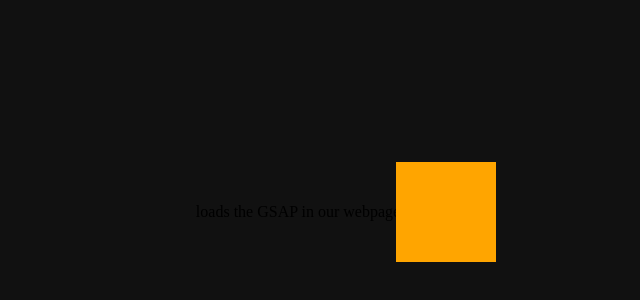
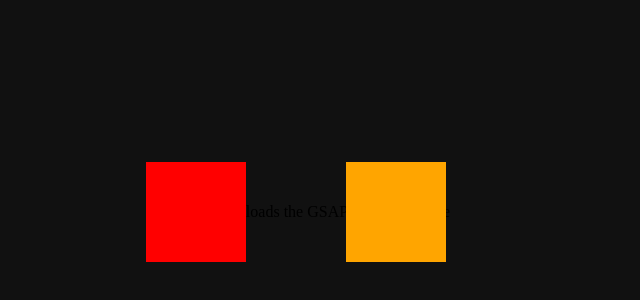
Before and after one commit to codewithmkay/learning-gsap, a plain HTML site: page index.html in a window 1280 px wide. Shown: the part 188-488 px from the top of the page, without its empty margins (392-1032 px from the left). Drawn offline with nearby package versions, Linux system fonts and the light colour scheme.

Commit message:
added a new div and styled it and used gsap from

```diff
--- a/index.html
+++ b/index.html
@@ -9,6 +9,7 @@
     <body>
 
         <div class="box"></div>
+        <div class="cat"></div>
         <script src="https://cdn.jsdelivr.net/npm/gsap@3.13.0/dist/gsap.min.js"></script>
         <script src="script.js"></script>
 
--- a/script.js
+++ b/script.js
@@ -12,3 +12,19 @@ gsap.to(".box", {
 //     PROPERTY: VALUE,
 //     duration: TIME
 // });
+
+
+
+// in the below code, gsap.from is used to animate the element with the class "cat" by moving it
+// from 300 pixels to the right back to its original position over a duration of 2 seconds using the GSAP
+
+
+gsap.from(".cat", {
+    x: 300,
+    duration: 2
+})
+
+// gsap.from("ELEMENT", {
+//     PROPERTY: VALUE,
+//     duration: TIME
+// });
--- a/style.css
+++ b/style.css
@@ -15,3 +15,10 @@ body {
 
     background: orange;
 }
+
+.cat {
+    width: 100px;
+    height: 100px;
+
+    background: red;
+}
```
